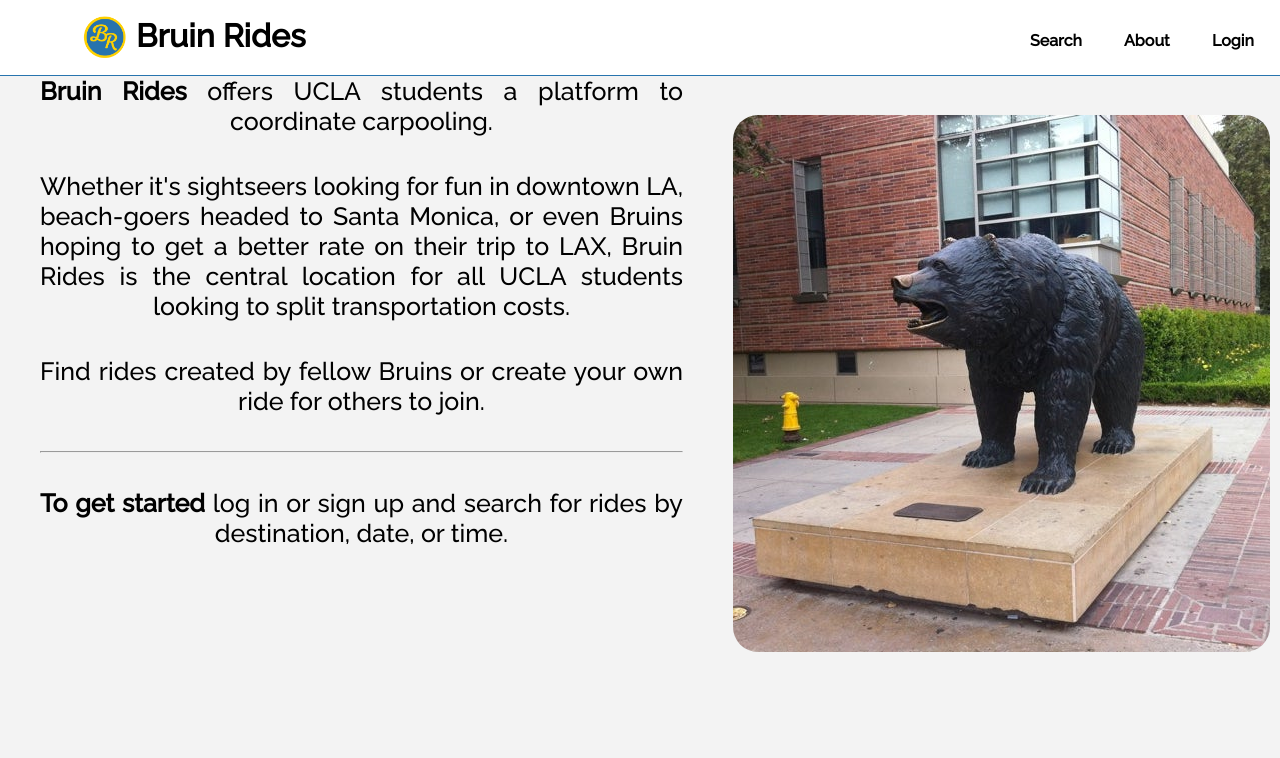
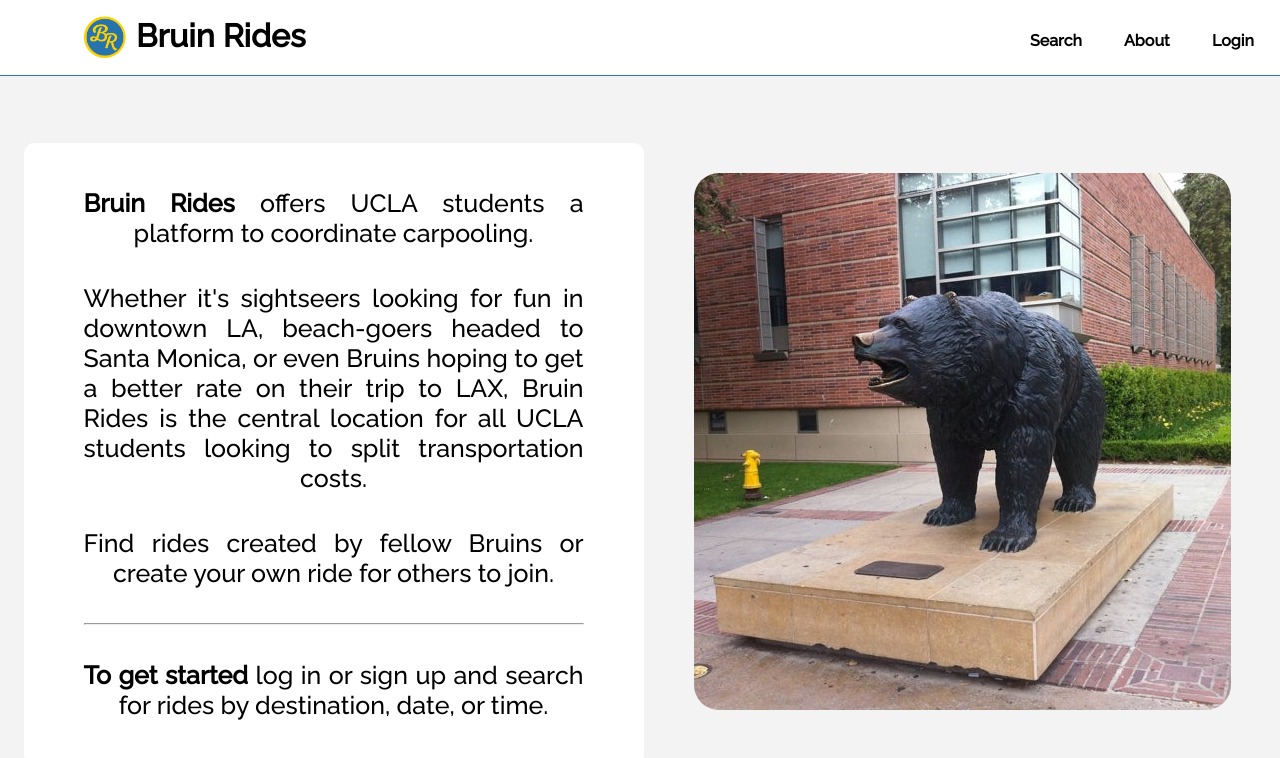
Before and after one commit to hiimvincent/bruin-rides, a React (Create React App) app in the folder src/client/: page /about in a window 1280 px wide. Shown: the top 758 px of the page. Built offline with nearby package versions, Linux system fonts and the light colour scheme.

Commit message:
Cleaning style and alignment of About page

```diff
--- a/src/client/src/App.css
+++ b/src/client/src/App.css
@@ -56,6 +56,11 @@
 
 .smallCol{
   flex:1;
+}
+
+.imgCol{
+  margin-right: 7vh;
+  margin-top: 5vh;
 }
 
 .container {
--- a/src/client/src/components/Home.js
+++ b/src/client/src/components/Home.js
@@ -17,6 +17,10 @@
 <center>
   <div className="row">
     <div className="homepageText largeCol">
+      <br></br>
+      <div className="aform">
+        <form>
+          <br></br>
           <p>
           <b>Bruin Rides</b> offers UCLA students a platform to coordinate carpooling.
           </p>
@@ -35,10 +39,8 @@
           <b>To get started</b> log in or sign up and search for rides by destination, date, or time.
           </p>
           <br></br>
-      <br></br>
-      <br></br>
-      <br></br>
-
+        </form>
+      </div>
       {/* <h3>Some Rides On Our Page Now</h3>
     </div>
     <div className="list" font-size="20px">
@@ -52,7 +54,7 @@
                 desc={ride.desc}
               />)} */}
   </div>
-    <div className="smallCol">
+    <div className="imgCol">
       <img className="homeImage" src ={bear}/>
     </div>
   </div>
--- a/src/client/src/rideform.css
+++ b/src/client/src/rideform.css
@@ -3,6 +3,13 @@
     align-items: center;
     justify-content: center;
     margin-top: 5vh;
+  }
+
+  .aform {
+    display: flex;
+    align-items: center;
+    justify-content: center;
+    margin-top: 4vh;
   }
 
   form{
```
Lines whose indentation alone changed are shown as unchanged.
